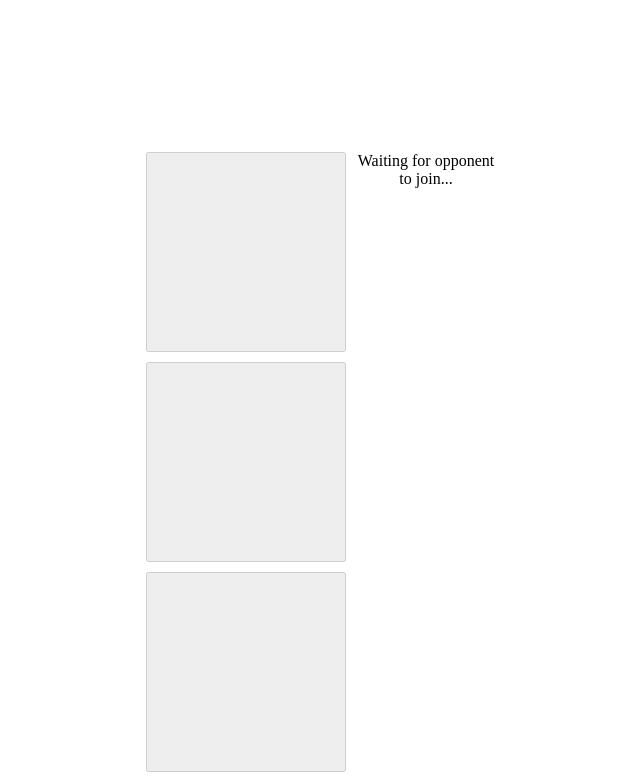
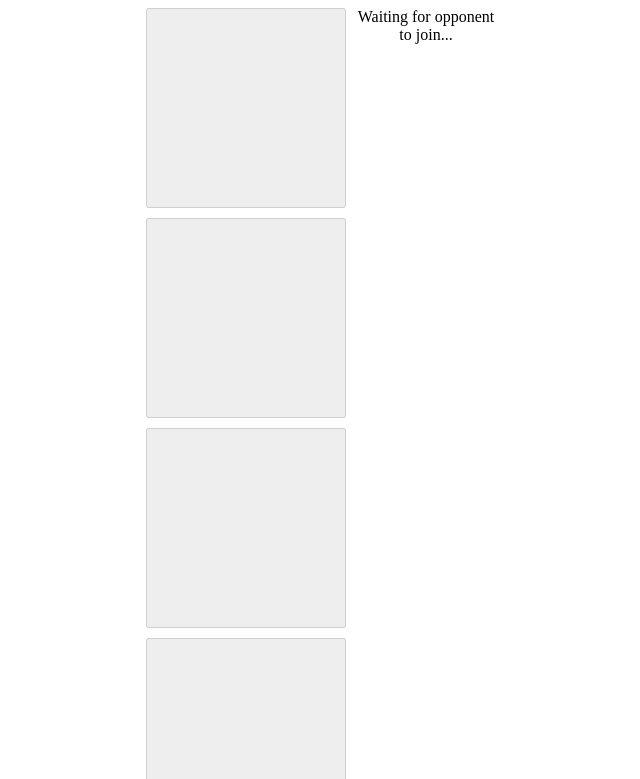
Before and after one commit to technobaba418/tictactoe, a website: page public/index.html in a window 1280 px wide. Shown: the top 779 px of the page, without its empty margins (319-959 px from the left). Drawn offline with nearby package versions, Linux system fonts and the light colour scheme; no server answers.

Commit message:
Update index.html

```diff
--- a/public/index.html
+++ b/public/index.html
@@ -5,7 +5,7 @@
     <title>Socket.IO chat</title>
     <link rel="stylesheet" href="./css/style.css">
   </head>
-  <body><br><br><br><br><br><br><br><br>
+  <body>
     <div class="board">
       <button id="a0"></button>
       <button id="a1"></button>
```
